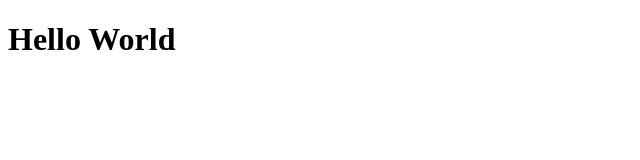
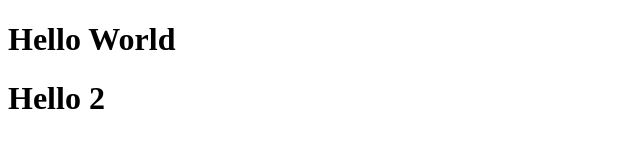
Before and after one commit to TzahiBHM/python, a plain HTML site: page index.html in a window 1280 px wide. Shown: the whole page, without its empty margins (0-640 px from the left). Drawn offline with Linux system fonts and the light colour scheme.

Commit message:
add hello 2

```diff
--- a/index.html
+++ b/index.html
@@ -8,5 +8,6 @@
 </head>
 <body>
     <h1>Hello World</h1>
+    <h1>Hello 2</h1>
 </body>
 </html>
```
